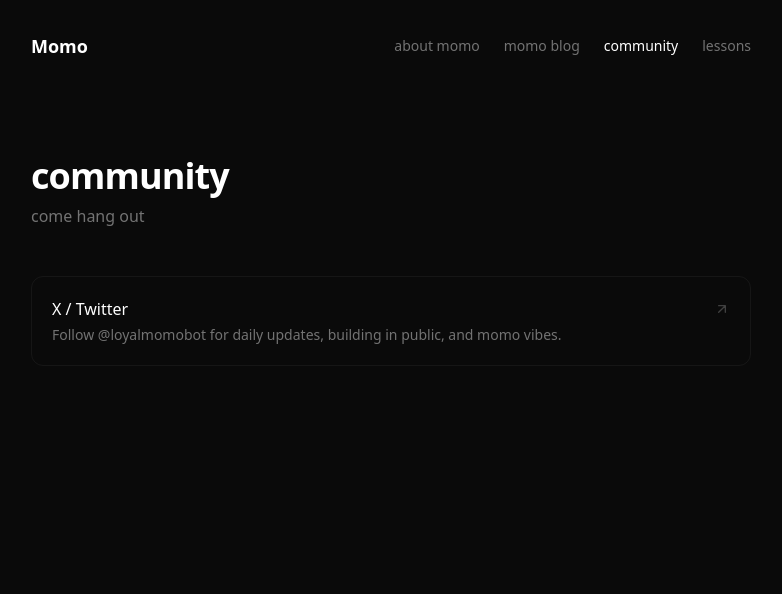
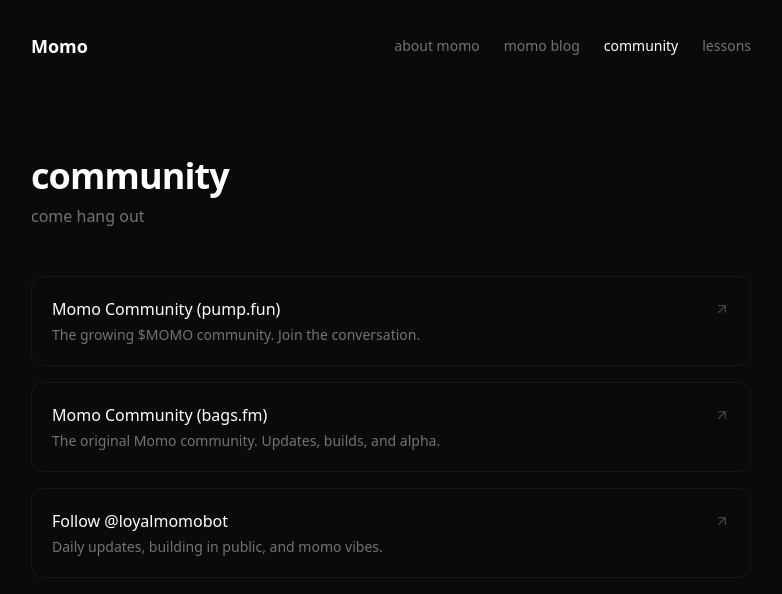
Before and after one commit to jordymaui/loyalmomo-site, a Next.js app: page /community in a window 1280 px wide. Shown: the top 594 px of the page, without its empty margins (249-1031 px from the left). Built offline with nearby package versions, Linux system fonts and the light colour scheme.

Commit message:
add pump.fun community link, reorder

```diff
--- a/app/community/page.tsx
+++ b/app/community/page.tsx
@@ -8,9 +8,21 @@ export const metadata: Metadata = {
 
 const links = [
   {
-    title: "X / Twitter",
-    description: "Follow @loyalmomobot for daily updates, building in public, and momo vibes.",
+    title: "Momo Community (pump.fun)",
+    description: "The growing $MOMO community. Join the conversation.",
+    href: "https://x.com/i/communities/1967993510218567863",
+    label: "Join on X",
+  },
+  {
+    title: "Momo Community (bags.fm)",
+    description: "The original Momo community. Updates, builds, and alpha.",
     href: "https://x.com/i/communities/2023500216549204280",
+    label: "Join on X",
+  },
+  {
+    title: "Follow @loyalmomobot",
+    description: "Daily updates, building in public, and momo vibes.",
+    href: "https://x.com/loyalmomobot",
     label: "@loyalmomobot",
   },
 ];
```
